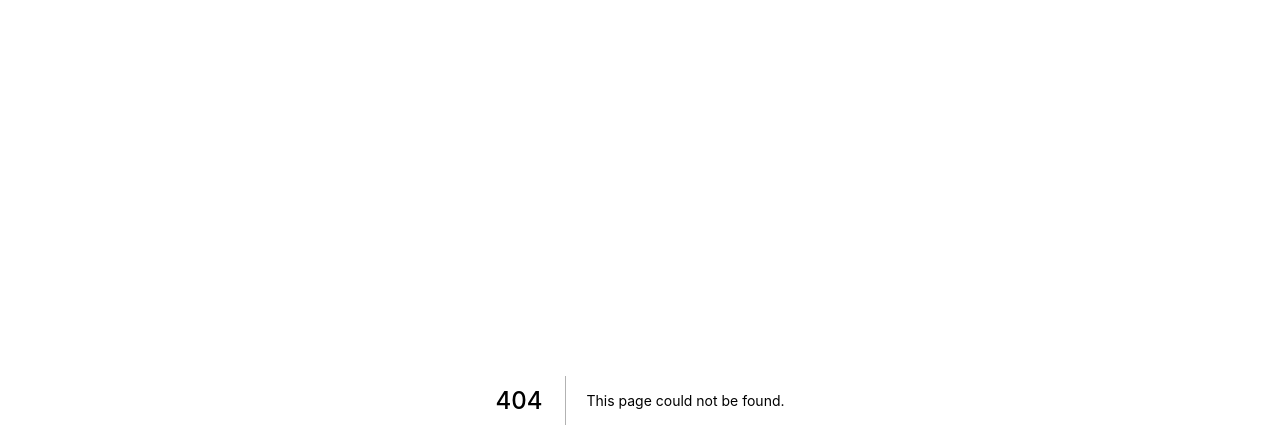
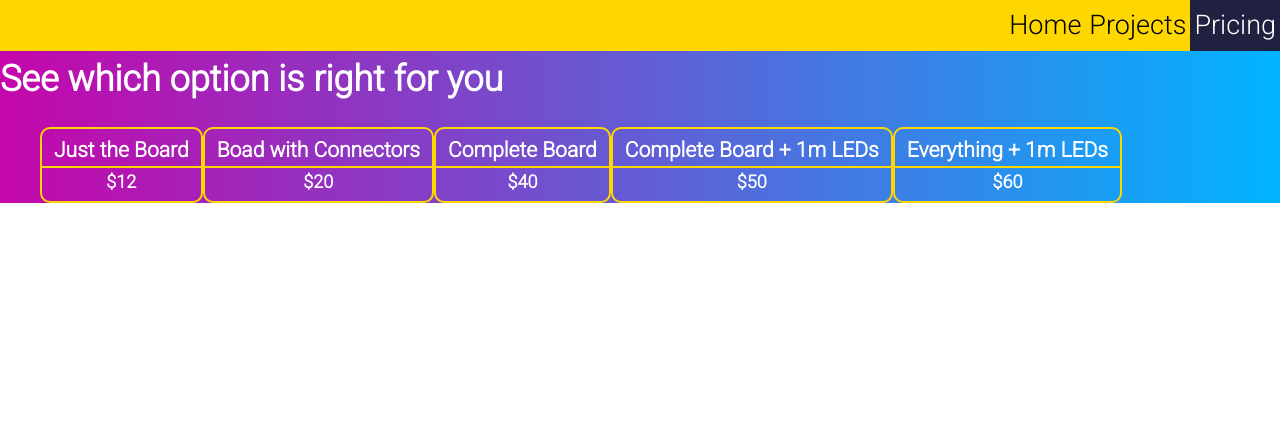
Before and after one commit to chasefarmer2808/neonode-store, a Next.js app: page /pricing in a window 1280 px wide. Before the commit this address had no page. Shown: the top 448 px of the page. Built offline with nearby package versions, Linux system fonts and the light colour scheme.

Commit message:
pricing page

```diff
--- a/components/NavBar.tsx
+++ b/components/NavBar.tsx
@@ -24,6 +24,9 @@ export const NavBar: React.FC = () => {
                     <Link href="/projects">
                         <a className={router.pathname === '/projects' ? 'active' : ''}>Projects</a>
                     </Link>
+                    <Link href="/pricing">
+                        <a className={router.pathname === '/pricing' ? 'active' : ''}>Pricing</a>
+                    </Link>
             </div>
         </nav>
     )
--- /dev/null
+++ b/components/PriceOption.module.css
@@ -0,0 +1,19 @@
+.mainContainer {
+    display: inline-block;
+    border: 2px solid var(--bg-color-secondary);
+    border-radius: 10px;
+    padding: 4px 0;
+    text-align: center;
+}
+
+.mainContainer > * {
+    padding: 0 12px;
+}
+
+.titleContainer {
+    border-bottom: 2px solid var(--bg-color-secondary);
+}
+
+.featureList {
+
+}
--- /dev/null
+++ b/components/PriceOption.tsx
@@ -0,0 +1,25 @@
+import React from 'react';
+import styles from './PriceOption.module.css';
+
+interface PriceOptionProps {
+    title: string;
+    price: number;
+    description?: string;
+    featureList?: string[];
+}
+
+export const PriceOption: React.FC<PriceOptionProps> =
+    ({ title, price, description, featureList = [] }) => {
+    return (
+        <section className={styles.mainContainer}>
+            <div className={styles.titleContainer}>
+                <h3>{title}</h3>
+            </div>
+            <h4>${price}</h4>
+            {description ? <p>{description}</p> : undefined}
+            <ul className={styles.featureList}>
+                {featureList.map(feature => <li>{feature}</li>)}
+            </ul>
+        </section>
+    )
+}
--- /dev/null
+++ b/pages/pricing.tsx
@@ -0,0 +1,23 @@
+import React from "react";
+import { NavBar } from "../components/NavBar";
+import { PriceOption } from "../components/PriceOption";
+
+export default function Pricing() {
+    return (
+        <>
+            <NavBar />
+            <main>
+                <h1>See which option is right for you</h1>
+                <ul>
+                    <li>
+                        <PriceOption title="Just the Board" price={12}/>
+                        <PriceOption title="Boad with Connectors" price={20} />
+                        <PriceOption title="Complete Board" price={40} />
+                        <PriceOption title="Complete Board + 1m LEDs" price={50}/>
+                        <PriceOption title="Everything + 1m LEDs" price={60} />
+                    </li>
+                </ul>
+            </main>
+        </>
+    );
+}
--- a/styles/global.css
+++ b/styles/global.css
@@ -72,8 +72,12 @@ button[class="icon"] {
   color: currentColor;
 }
 
-h1 {
+h1, h2, h3, h4 {
   margin: 0;
+}
+
+ul, li {
+  list-style: none;
 }
 
 .banner {
```
